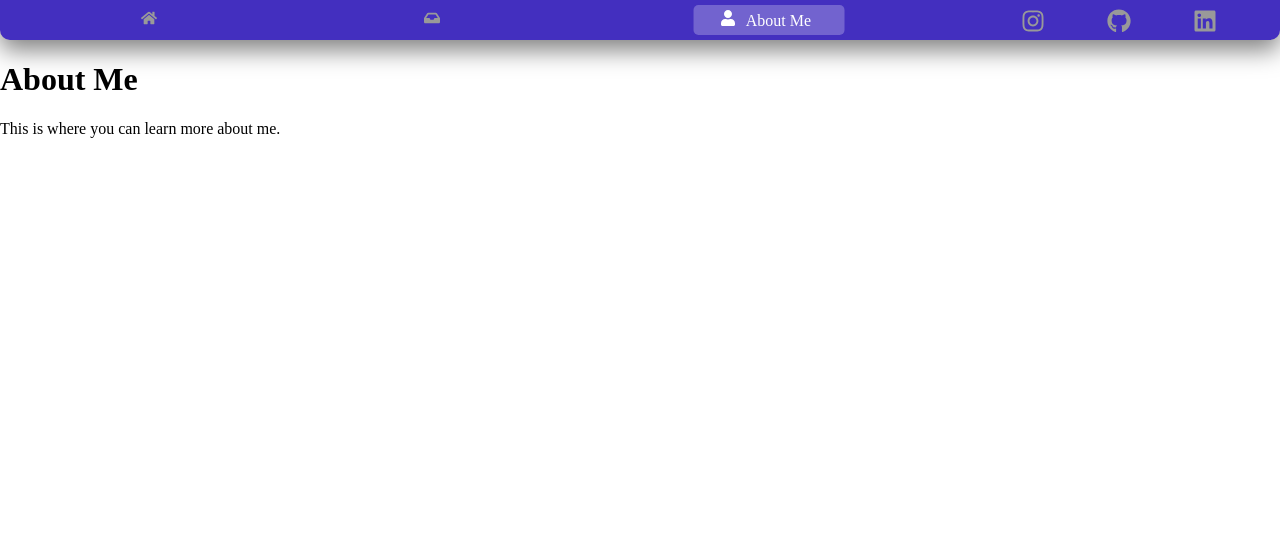
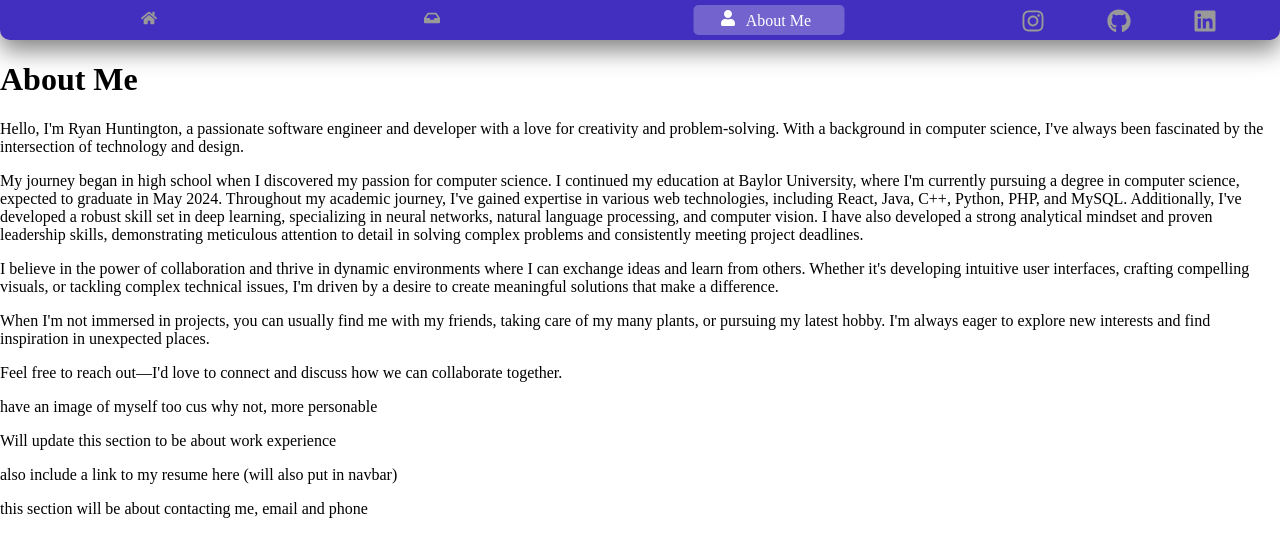
Before and after one commit to ryan-huntington/ryan-huntington.github.io, a React (Create React App) app: page /about in a window 1280 px wide. Shown: the top 556 px of the page. Built offline with nearby package versions, Linux system fonts and the light colour scheme.

Commit message:
Initial text blurb

```diff
--- a/src/pages/AboutMe.js
+++ b/src/pages/AboutMe.js
@@ -4,7 +4,38 @@
   return (
     <div>
       <h1>About Me</h1>
-      <p>This is where you can learn more about me.</p>
+      <div>
+        <p>
+          Hello, I'm Ryan Huntington, a passionate software engineer and developer with a love for creativity and problem-solving.
+          With a background in computer science, I've always been fascinated by the intersection of technology and design.
+        </p>
+        <p>
+          My journey began in high school when I discovered my passion for computer science. I continued my education at Baylor University,
+           where I'm currently pursuing a degree in computer science, expected to graduate in May 2024. Throughout my academic journey,
+           I've gained expertise in various web technologies, including React, Java, C++, Python, PHP, and MySQL. Additionally, I've developed
+           a robust skill set in deep learning, specializing in neural networks, natural language processing, and computer vision. I have also
+           developed a strong analytical mindset and proven leadership skills, demonstrating meticulous attention to detail in solving complex
+           problems and consistently meeting project deadlines.
+        </p>
+        <p>
+          I believe in the power of collaboration and thrive in dynamic environments where I can exchange ideas and learn from others. Whether
+          it's developing intuitive user interfaces, crafting compelling visuals, or tackling complex technical issues, I'm driven by a desire
+          to create meaningful solutions that make a difference.
+        </p>
+        <p>
+          When I'm not immersed in projects, you can usually find me with my friends, taking care of my many plants, or pursuing my latest hobby.
+          I'm always eager to explore new interests and find inspiration in unexpected places.
+        </p>
+        <p>Feel free to reach out—I'd love to connect and discuss how we can collaborate together.</p>
+        <p>have an image of myself too cus why not, more personable</p>
+      </div>
+      <div>
+        <p>Will update this section to be about work experience</p>
+        <p>also include a link to my resume here (will also put in navbar)</p>
+      </div>
+      <div>
+        <p>this section will be about contacting me, email and phone</p>
+      </div>
     </div>
   );
 }
```
